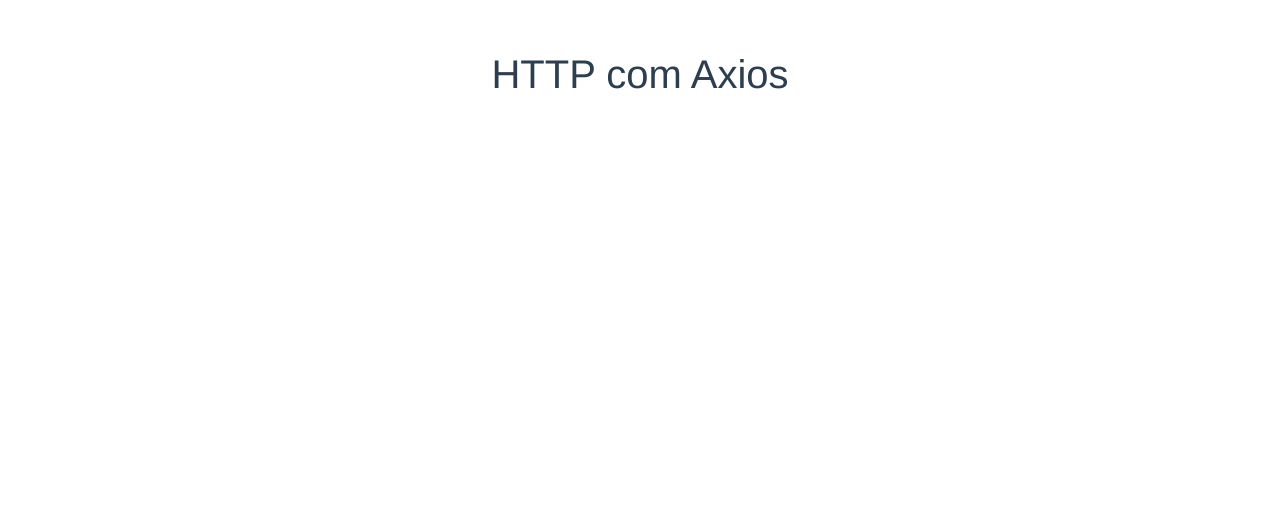
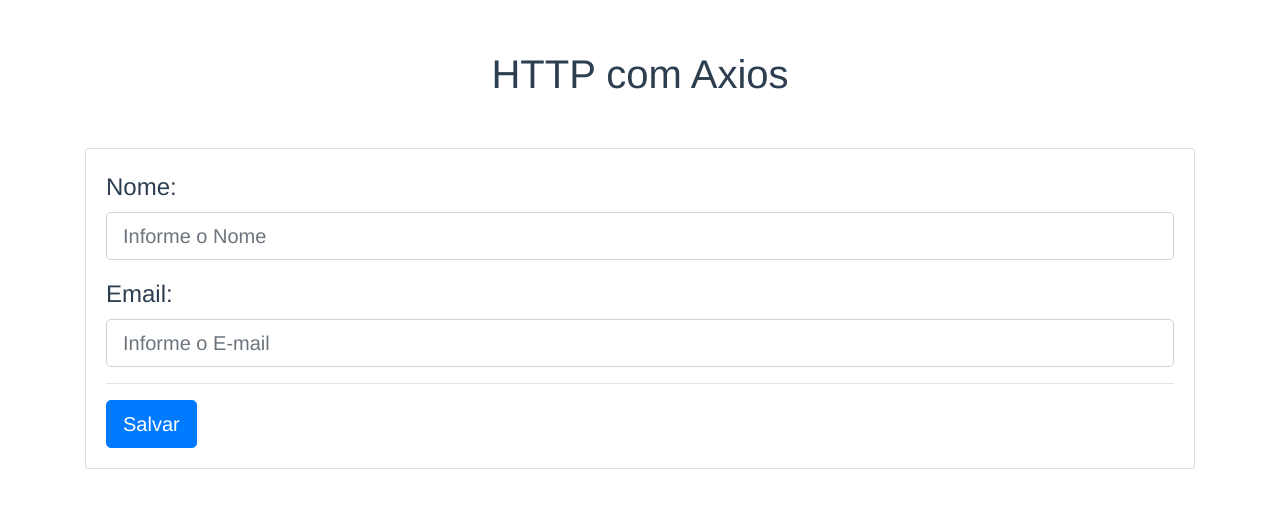
Before and after one commit to anderson-ribeiro-dev/dersoDesenvolvimento-crud-firebase-axios-vuejs, a Vue app: page / in a window 1280 px wide. Shown: the top 508 px of the page. Built offline with nearby package versions, Linux system fonts and the light colour scheme; no server answers.

Commit message:
implementando formulário com bootstrap vuejs

```diff
--- a/src/App.vue
+++ b/src/App.vue
@@ -1,18 +1,39 @@
 <template>
 	<div id="app" class="container">
 		<h1>HTTP com Axios</h1>
+		<b-card>
+			<b-form-group label="Nome:">
+				<b-form-input type="text" size="lg"
+					v-model="usuario.nome" placeholder="Informe o Nome"></b-form-input>
+			</b-form-group>
+			<b-form-group label="Email:">
+				<b-form-input type="email" size="lg"
+					v-model="usuario.email" placeholder="Informe o E-mail"></b-form-input>
+			</b-form-group>
+			<hr>
+			<b-button @click.prevent="salvar"
+				size="lg" variant="primary">Salvar</b-button>
+		</b-card>
 	</div>
 </template>
 
 <script>
 export default {
-	created() {
-		this.$http.post('usuarios.json',  {
-			nome: 'teste1',
-			email: 'teste1@teste.com.br'
-		})
-		.then(res => console.log(res.data))
+	data() {
+		return {
+			usuario: {
+				nome: '',
+				email: ''
+			}
+		}
+	},
+	methods: {
+		salvar() {
+			console.log(this.usuario)
+		}
 	}
+
+
 }
 </script>
 
```
